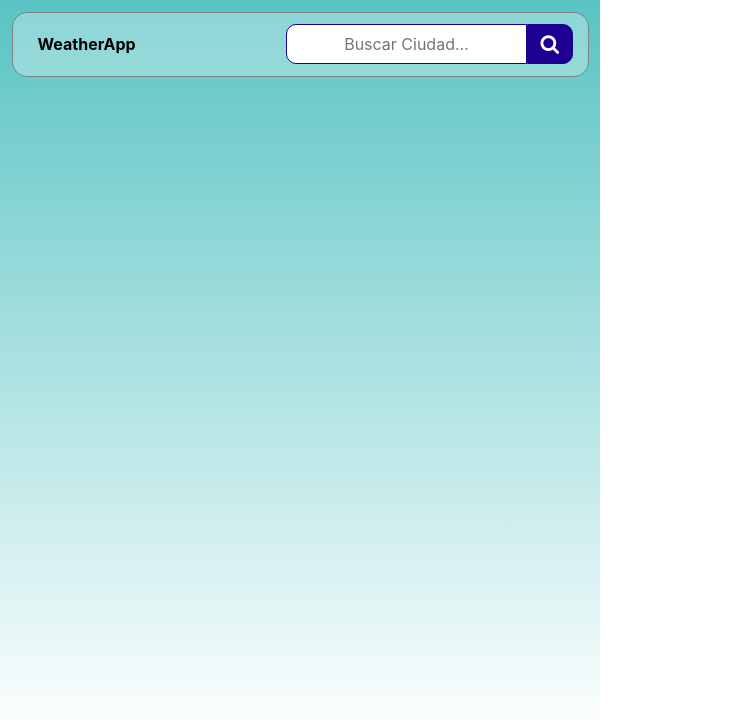
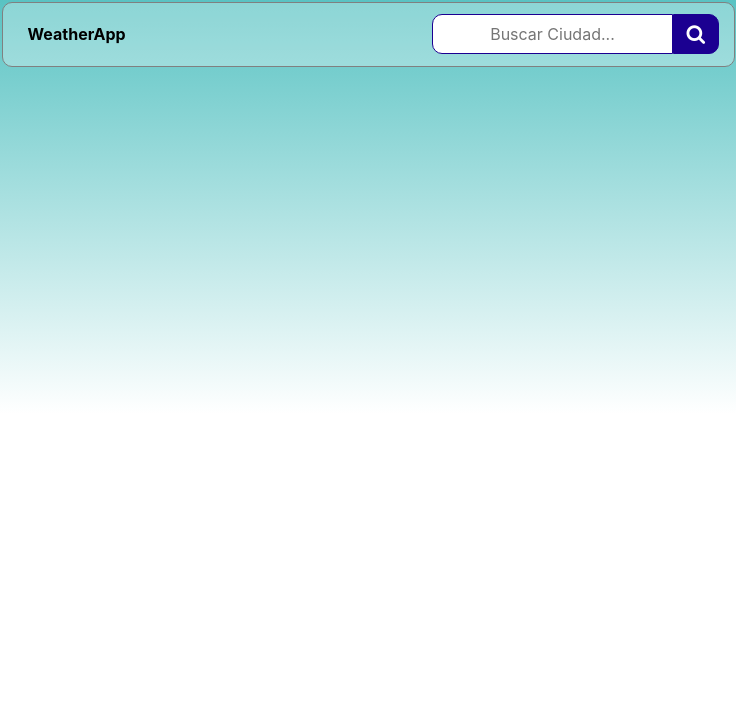
Before and after one commit to DHB1985/WeatherApp, a React (Create React App) app: page / in a window 600 px wide. Shown: the top 720 px of the page, 736 px wide, since content can reach past the window. Built offline with nearby package versions, Linux system fonts and the light colour scheme.

Commit message:
Css max width 736px

```diff
--- a/src/components/Card.jsx
+++ b/src/components/Card.jsx
@@ -23,7 +23,7 @@ export default function Card({ name, min, max, img, onClose, id }) {
           <button className={styles.btnClose} onClick={handleOnClose}></button>
         </div>
         <div className={styles.celDataBox}>
-          <Link to={`/ciudad/${id}`}>
+          <Link to={`/${id}`}>
             <span className={styles.cityName}>{name}</span>
           </Link>
 
--- a/src/components/Card.module.css
+++ b/src/components/Card.module.css
@@ -150,15 +150,15 @@ span {
   }
 }
 
-@media only screen and (min-width: 415px) and  (max-width: 736px){
+@media only screen and (min-width: 415px) and  (max-width: 737px){
   .cardBox {
     display: flex;
     flex-direction: column;
     align-items: center;
     width: 45%;
     height: 155px;
-    padding: 1%;
-    margin: 1%;
+    padding: 2px;
+    margin: 7px;
     /* border: 1px solid gray; */
     border-radius: 15px;
     position: relative;
--- a/src/components/Cards.module.css
+++ b/src/components/Cards.module.css
@@ -6,7 +6,7 @@
   /* padding: 15px 15px;
     margin: 10px 10px;
     border: 1px 1px; */
-  /* width: 50%;
+/* width: 50%;
   height: 50%; */
 /*} */
 
@@ -20,24 +20,22 @@
     width: 100%;
     height: 100%;
     padding: 0.25%;
-    border-width: thin ;
+    border-width: thin;
     margin: 0.25%;
   }
 }
 
-@media only screen and (min-width: 415px) and  (max-width: 736px){
+@media only screen and (min-width:416px) and (max-width: 736px) {
   .cardsBox {
     display: flex;
+    flex-shrink: 0;
     flex-direction: row-reverse;
-    /* align-items: center; */
+    align-items: center;
     justify-content: space-evenly;
     flex-wrap: wrap-reverse;
     width: 100%;
-    height: 100%;
-    padding: 0.25%;
-    border-width: thin ;
-    margin: 0.25%;
-    /* align-content: stretch;
-    align-items: stretch; */
+    height:100%;
+    border-width: thin;
+
   }
 }
--- a/src/components/Nav.module.css
+++ b/src/components/Nav.module.css
@@ -11,17 +11,33 @@
     border-radius: 15px;
   }
 
-  @media screen and (max-width: 410){
+  @media screen and (max-width: 415px){
     .logoBar {
       display: flex;
       flex-direction: row;
       align-items: center;
       justify-content: space-between;
-      background-color: rgba(240, 18, 18, 0.3);
+      background-color: rgba(255, 255, 255, 0.3);
       border: 1px solid gray;
       height: 65px;
       padding: 15px 15px;
       margin: 10px;
+      border-radius: 10px;
+    }
+
+  }
+
+  @media screen and (min-width:416px) and (max-width: 737px){
+    .logoBar {
+      display: flex;
+      flex-direction: row;
+      align-items: center;
+      justify-content: space-between;
+      background-color: rgba(255, 255, 255, 0.3);
+      border: 1px solid gray;
+      height: 65px;
+      padding: 15px 15px;
+      margin: 0px;
       border-radius: 10px;
     }
 
--- a/src/containers/App.js
+++ b/src/containers/App.js
@@ -60,7 +60,7 @@ function App() {
       {/* <Route path="/about" component={About} /> */}
       <Route
         exact
-        path="/ciudad/:ciudadId"
+        path="/:ciudadId"
         render={({ match }) => (
           <Ciudad city={onFilter(match.params.ciudadId)} />
         )}
--- a/src/containers/App.module.css
+++ b/src/containers/App.module.css
@@ -9,9 +9,18 @@
 
 }
 
-@media only screen and (max-width: 414px) {
+@media only screen and (max-width: 415px) {
   .App {
     width: 414px;
+    /* border-width: thin; */
+  }
+}
+
+@media only screen and (min-width:416px) and (max-width: 736px) {
+  .App {
+    width: 736px;
+    min-height: 414px;
+    line-height: 100%;
     /* border-width: thin; */
   }
 }
```
Also changed, not shown: src/components/Cards.css (added, +15 -0 lines).
